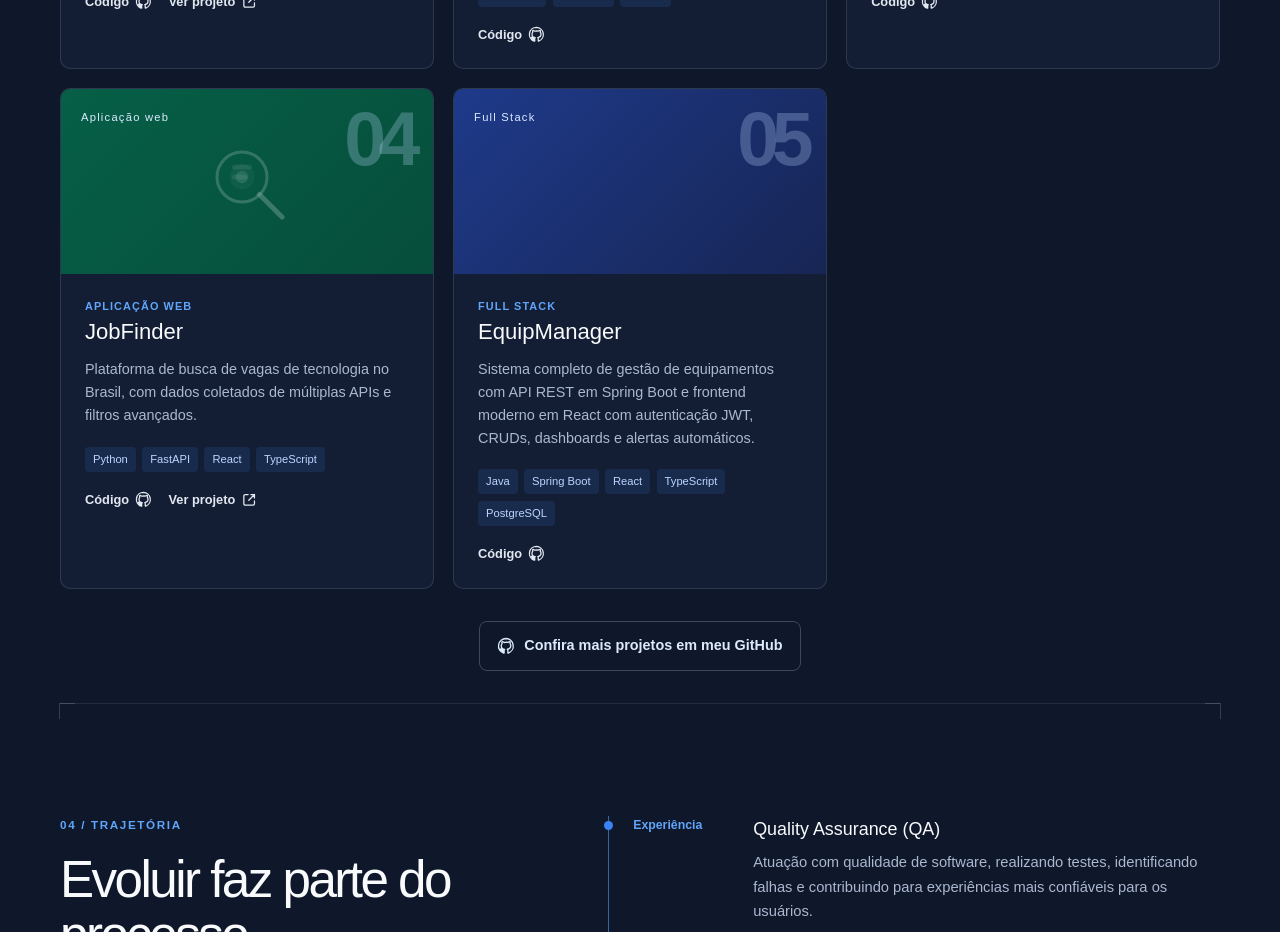
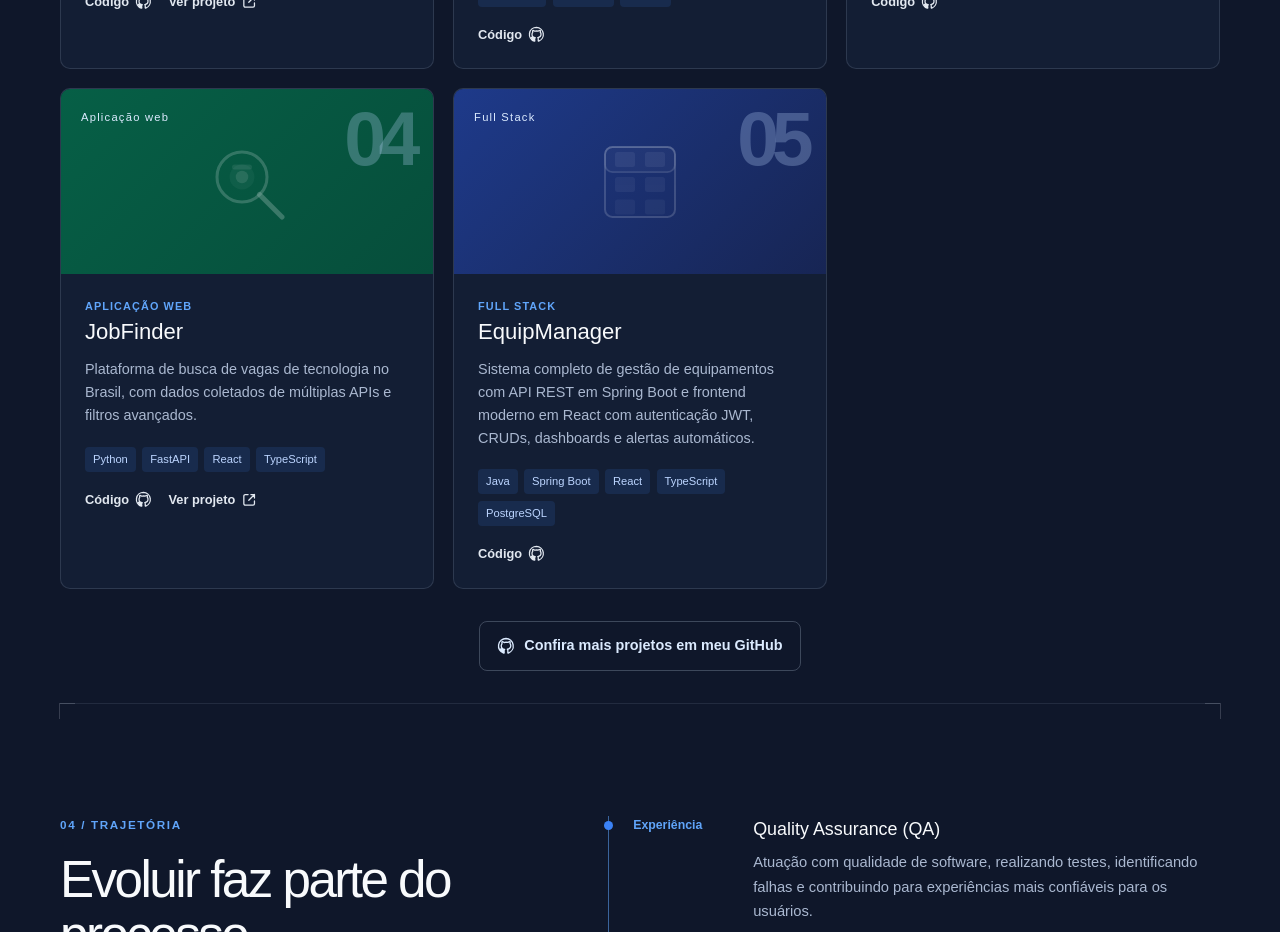
Before and after one commit to RodrigoMA21/portfolio, a React (Vite) app: page / in a window 1280 px wide. Shown: the part 2820-3752 px from the top of the page. Built offline with nearby package versions, Linux system fonts and the light colour scheme.

Commit message:
Adiciona ícone de inventário ao card do EquipManager

```diff
--- a/src/App.jsx
+++ b/src/App.jsx
@@ -314,15 +314,22 @@ function SearchIll() {
         fill="currentColor"
         opacity="0.15"
       />
-      <rect
-        x="14"
-        y="17"
-        width="6"
-        height="2"
-        rx="1"
-        fill="currentColor"
-        opacity="0.15"
-      />
+    </svg>
+  );
+}
+
+function InventoryIll() {
+  return (
+    <svg viewBox="0 0 40 40" fill="none" xmlns="http://www.w3.org/2000/svg">
+      <rect x="6" y="6" width="28" height="28" rx="3" stroke="currentColor" strokeWidth="0.8" opacity="0.3" fill="none" />
+      <rect x="6" y="6" width="28" height="10" rx="3" fill="currentColor" opacity="0.06" />
+      <rect x="6" y="6" width="28" height="10" rx="3" stroke="currentColor" strokeWidth="0.7" opacity="0.25" fill="none" />
+      <rect x="10" y="8" width="8" height="6" rx="1" fill="currentColor" opacity="0.12" />
+      <rect x="22" y="8" width="8" height="6" rx="1" fill="currentColor" opacity="0.12" />
+      <rect x="10" y="18" width="8" height="6" rx="1" fill="currentColor" opacity="0.1" />
+      <rect x="22" y="18" width="8" height="6" rx="1" fill="currentColor" opacity="0.1" />
+      <rect x="10" y="27" width="8" height="6" rx="1" fill="currentColor" opacity="0.08" />
+      <rect x="22" y="27" width="8" height="6" rx="1" fill="currentColor" opacity="0.08" />
     </svg>
   );
 }
@@ -591,6 +598,7 @@ function App() {
                   {index === 1 && <ScissorsIll />}
                   {index === 2 && <RobotIll />}
                   {index === 3 && <SearchIll />}
+                  {index === 4 && <InventoryIll />}
                 </div>
               </div>
               <div className="project-content">
```
